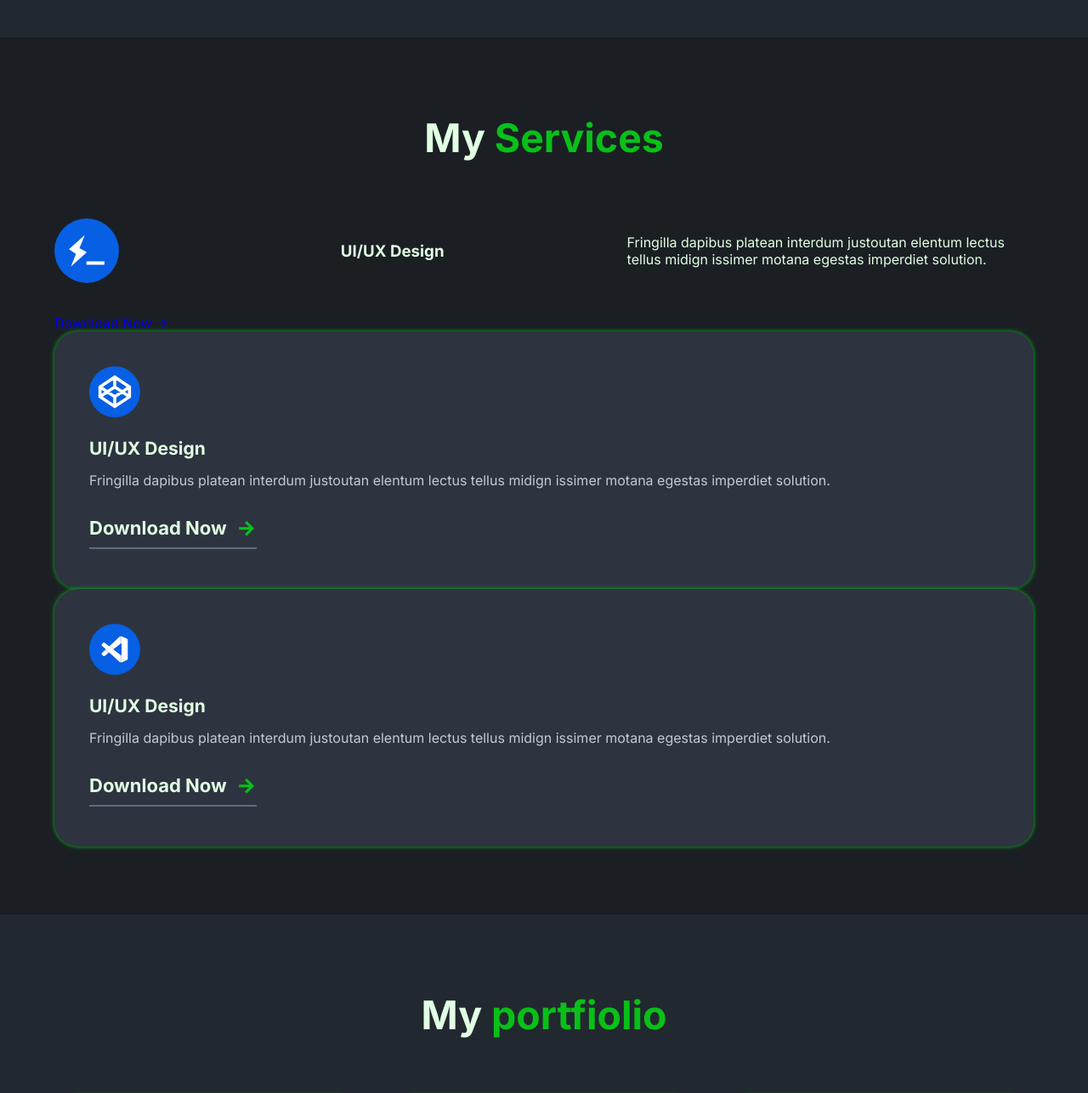
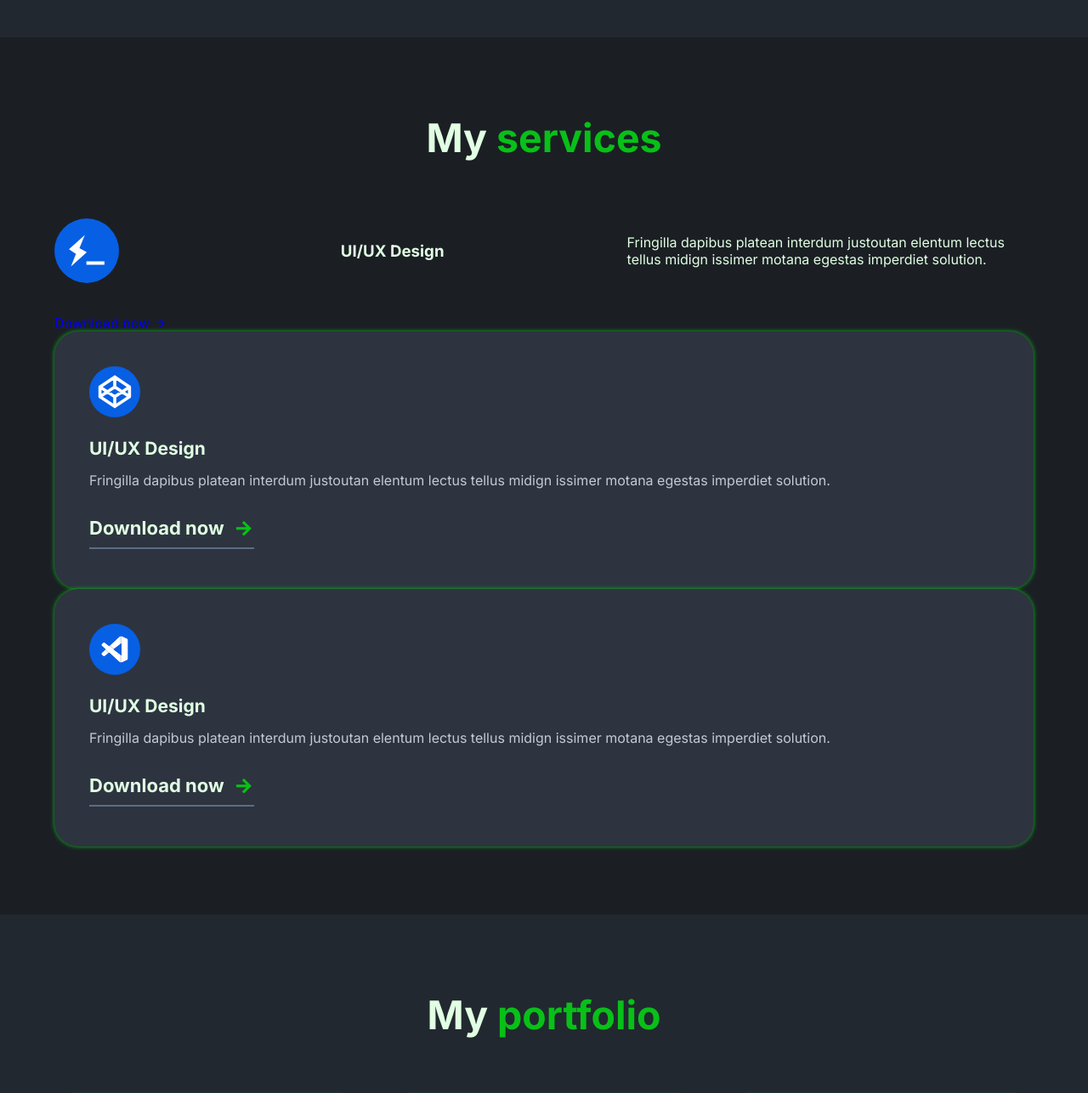
Before and after one commit to Frankataccess/Frankataccess.github.io, a plain HTML site: page index.html in a window 1280 px wide. Shown: the part 1380-2666 px from the top of the page at 85% size. Drawn offline with nearby package versions, Linux system fonts and the light colour scheme.

Commit message:
SPELLING

```diff
--- a/index.html
+++ b/index.html
@@ -106,7 +106,7 @@
          <!--services -->
          <section class="services" id="services">
             <div class="center-text" data-aos="fade-down">
-                <h2>My <span>Services</span></h2>
+                <h2>My <span>services</span></h2>
             </div>
 
             <div class="services-content" data-aos="zoom-in-up>
@@ -115,7 +115,7 @@
                     <h3>UI/UX Design</h3>
                     <p>Fringilla dapibus platean interdum justoutan elentum lectus tellus midign issimer motana egestas imperdiet solution.</p>
                     <a href="#">
-                        Download Now
+                        Download now
                         <i class="ri-arrow-right-line"></i>
                     </a>
                 </div>
@@ -125,7 +125,7 @@
                     <h3>UI/UX Design</h3>
                     <p>Fringilla dapibus platean interdum justoutan elentum lectus tellus midign issimer motana egestas imperdiet solution.</p>
                     <a href="#">
-                        Download Now
+                        Download now
                         <i class="ri-arrow-right-line"></i>
                     </a>
                 </div>
@@ -135,7 +135,7 @@
                     <h3>UI/UX Design</h3>
                     <p>Fringilla dapibus platean interdum justoutan elentum lectus tellus midign issimer motana egestas imperdiet solution.</p>
                     <a href="#">
-                        Download Now
+                        Download now
                         <i class="ri-arrow-right-line"></i>
                     </a>
                 </div>
@@ -148,7 +148,7 @@
              <!--portfolio-->
              <section class="portfolio" id="portfolio">
                 <div class="center-text" data-aos="fade-down">
-                    <h2>My <span>portfiolio</span></h2>
+                    <h2>My <span>portfolio</span></h2>
                 </div>
 
                 <div class="Portfolio-content" data-aos="zoom-in-up">
```
